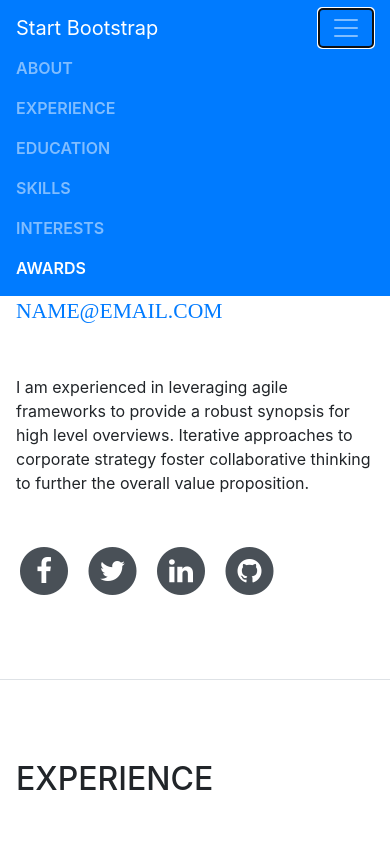
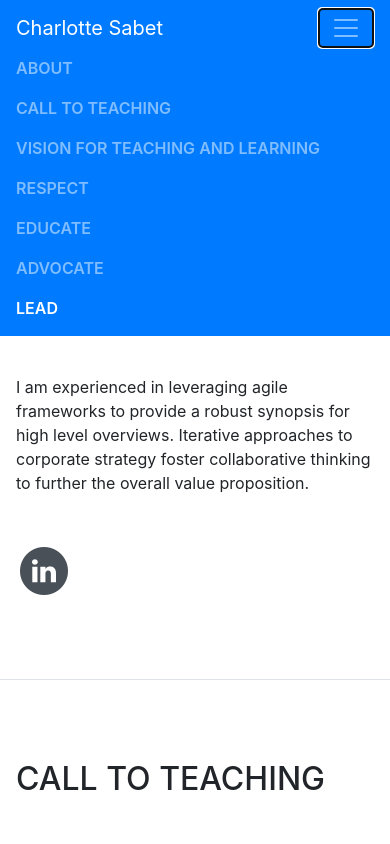
Before and after one commit to dmacauyag/charlotte-portfolio, a website with bundled scripts: page index.html in a window 390 px wide. Both pictures are taken after a click on the button "Toggle navigation". Shown: the top 844 px of the page. Built offline with nearby package versions, Linux system fonts and the light colour scheme; a web font is replaced by a local one.

Commit message:
initial setup of site content

```diff
--- a/index.html
+++ b/index.html
@@ -8,7 +8,7 @@
     <meta name="description" content="">
     <meta name="author" content="">
 
-    <title>Resume - Start Bootstrap Theme</title>
+    <title>Charlotte Sabet Portfolio</title>
 
     <!-- Bootstrap core CSS -->
     <link href="vendor/bootstrap/css/bootstrap.min.css" rel="stylesheet">
@@ -29,7 +29,7 @@
 
     <nav class="navbar navbar-expand-lg navbar-dark bg-primary fixed-top" id="sideNav">
       <a class="navbar-brand js-scroll-trigger" href="#page-top">
-        <span class="d-block d-lg-none">Start Bootstrap</span>
+        <span class="d-block d-lg-none">Charlotte Sabet</span>
         <span class="d-none d-lg-block">
           <img class="img-fluid img-profile rounded-circle mx-auto mb-2" src="img/profile.jpg" alt="">
         </span>
@@ -43,19 +43,22 @@
             <a class="nav-link js-scroll-trigger" href="#about">About</a>
           </li>
           <li class="nav-item">
-            <a class="nav-link js-scroll-trigger" href="#experience">Experience</a>
+            <a class="nav-link js-scroll-trigger" href="#call-to-teaching">Call to Teaching</a>
           </li>
           <li class="nav-item">
-            <a class="nav-link js-scroll-trigger" href="#education">Education</a>
+            <a class="nav-link js-scroll-trigger" href="#vision-for-teaching-and-learning">Vision for Teaching and Learning</a>
           </li>
           <li class="nav-item">
-            <a class="nav-link js-scroll-trigger" href="#skills">Skills</a>
+            <a class="nav-link js-scroll-trigger" href="#respect">Respect</a>
           </li>
           <li class="nav-item">
-            <a class="nav-link js-scroll-trigger" href="#interests">Interests</a>
+            <a class="nav-link js-scroll-trigger" href="#educate">Educate</a>
           </li>
           <li class="nav-item">
-            <a class="nav-link js-scroll-trigger" href="#awards">Awards</a>
+            <a class="nav-link js-scroll-trigger" href="#advocate">Advocate</a>
+          </li>
+          <li class="nav-item">
+            <a class="nav-link js-scroll-trigger" href="#lead">Lead</a>
           </li>
         </ul>
       </div>
@@ -65,43 +68,19 @@
 
       <section class="resume-section p-3 p-lg-5 d-flex d-column" id="about">
         <div class="my-auto">
-          <h1 class="mb-0">Clarence
-            <span class="text-primary">Taylor</span>
+          <h1 class="mb-0">Charlotte
+            <span class="text-primary">Sabet</span>
           </h1>
-          <div class="subheading mb-5">3542 Berry Street · Cheyenne Wells, CO 80810 · (317) 585-8468 ·
-            <a href="mailto:name@email.com">name@email.com</a>
+          <div class="subheading mb-5">Culver City, CA 90232 · (424) 298-7373 ·
+            <a href="mailto:charlottesabet@gmail.com">charlottesabet@gmail.com</a>
           </div>
           <p class="mb-5">I am experienced in leveraging agile frameworks to provide a robust synopsis for high level overviews. Iterative approaches to corporate strategy foster collaborative thinking to further the overall value proposition.</p>
           <ul class="list-inline list-social-icons mb-0">
             <li class="list-inline-item">
-              <a href="#">
-                <span class="fa-stack fa-lg">
-                  <i class="fa fa-circle fa-stack-2x"></i>
-                  <i class="fa fa-facebook fa-stack-1x fa-inverse"></i>
-                </span>
-              </a>
-            </li>
-            <li class="list-inline-item">
-              <a href="#">
-                <span class="fa-stack fa-lg">
-                  <i class="fa fa-circle fa-stack-2x"></i>
-                  <i class="fa fa-twitter fa-stack-1x fa-inverse"></i>
-                </span>
-              </a>
-            </li>
-            <li class="list-inline-item">
-              <a href="#">
+              <a href="https://www.linkedin.com/in/charlottesabet/" target="_blank">
                 <span class="fa-stack fa-lg">
                   <i class="fa fa-circle fa-stack-2x"></i>
                   <i class="fa fa-linkedin fa-stack-1x fa-inverse"></i>
-                </span>
-              </a>
-            </li>
-            <li class="list-inline-item">
-              <a href="#">
-                <span class="fa-stack fa-lg">
-                  <i class="fa fa-circle fa-stack-2x"></i>
-                  <i class="fa fa-github fa-stack-1x fa-inverse"></i>
                 </span>
               </a>
             </li>
@@ -109,9 +88,9 @@
         </div>
       </section>
 
-      <section class="resume-section p-3 p-lg-5 d-flex flex-column" id="experience">
+      <section class="resume-section p-3 p-lg-5 d-flex flex-column" id="call-to-teaching">
         <div class="my-auto">
-          <h2 class="mb-5">Experience</h2>
+          <h2 class="mb-5">Call to Teaching</h2>
 
           <div class="resume-item d-flex flex-column flex-md-row mb-5">
             <div class="resume-content mr-auto">
@@ -161,9 +140,9 @@
 
       </section>
 
-      <section class="resume-section p-3 p-lg-5 d-flex flex-column" id="education">
+      <section class="resume-section p-3 p-lg-5 d-flex flex-column" id="vision-for-teaching-and-learning">
         <div class="my-auto">
-          <h2 class="mb-5">Education</h2>
+          <h2 class="mb-5">Vision for Teaching and Learning</h2>
 
           <div class="resume-item d-flex flex-column flex-md-row mb-5">
             <div class="resume-content mr-auto">
@@ -191,9 +170,9 @@
         </div>
       </section>
 
-      <section class="resume-section p-3 p-lg-5 d-flex flex-column" id="skills">
+      <section class="resume-section p-3 p-lg-5 d-flex flex-column" id="respect">
         <div class="my-auto">
-          <h2 class="mb-5">Skills</h2>
+          <h2 class="mb-5">Respect</h2>
 
           <div class="subheading mb-3">Programming Languages &amp; Tools</div>
           <ul class="list-inline list-icons">
@@ -250,17 +229,52 @@
         </div>
       </section>
 
-      <section class="resume-section p-3 p-lg-5 d-flex flex-column" id="interests">
+      <section class="resume-section p-3 p-lg-5 d-flex flex-column" id="educate">
         <div class="my-auto">
-          <h2 class="mb-5">Interests</h2>
+          <h2 class="mb-5">Educate</h2>
           <p>Apart from being a web developer, I enjoy most of my time being outdoors. In the winter, I am an avid skiier and novice ice climber. During the warmer months here in Colorado, I enjoy mountain biking, free climbing, and kayaking.</p>
           <p class="mb-0">When forced indoors, I follow a number of sci-fi and fantasy genre movies and television shows, I am an aspiring chef, and I spend a large amount of my free time exploring the latest technolgy advancements in the front-end web development world.</p>
         </div>
       </section>
 
-      <section class="resume-section p-3 p-lg-5 d-flex flex-column" id="awards">
+      <section class="resume-section p-3 p-lg-5 d-flex flex-column" id="advocate">
         <div class="my-auto">
-          <h2 class="mb-5">Awards &amp; Certifications</h2>
+          <h2 class="mb-5">Advocate</h2>
+          <ul class="fa-ul mb-0">
+            <li>
+              <i class="fa-li fa fa-trophy text-warning"></i>
+              Google Analytics Certified Developer</li>
+            <li>
+              <i class="fa-li fa fa-trophy text-warning"></i>
+              Mobile Web Specialist - Google Certification</li>
+            <li>
+              <i class="fa-li fa fa-trophy text-warning"></i>
+              1<sup>st</sup>
+              Place - University of Colorado Boulder - Emerging Tech Competition 2009</li>
+            <li>
+              <i class="fa-li fa fa-trophy text-warning"></i>
+              1<sup>st</sup>
+              Place - University of Colorado Boulder - Adobe Creative Jam 2008 (UI Design Category)</li>
+            <li>
+              <i class="fa-li fa fa-trophy text-warning"></i>
+              2<sup>nd</sup>
+              Place - University of Colorado Boulder - Emerging Tech Competition 2008</li>
+            <li>
+            <li>
+              <i class="fa-li fa fa-trophy text-warning"></i>
+              1<sup>st</sup>
+              Place - James Buchanan High School - Hackathon 2006</li>
+            <li>
+              <i class="fa-li fa fa-trophy text-warning"></i>
+              3<sup>rd</sup>
+              Place - James Buchanan High School - Hackathon 2005</li>
+          </ul>
+        </div>
+      </section>
+
+      <section class="resume-section p-3 p-lg-5 d-flex flex-column" id="lead">
+        <div class="my-auto">
+          <h2 class="mb-5">Lead</h2>
           <ul class="fa-ul mb-0">
             <li>
               <i class="fa-li fa fa-trophy text-warning"></i>
--- /dev/null
+++ b/scss/_overrides.scss
@@ -0,0 +1,9 @@
+.navbar-dark .navbar-nav {
+  .nav-link {
+    color: rgba(255,255,255,.8);
+
+    &:hover {
+      color: #fff;
+    }
+  }
+}
--- a/scss/_variables.scss
+++ b/scss/_variables.scss
@@ -25,7 +25,7 @@ $green:   #28a745 !default;
 $teal:    #20c997 !default;
 $cyan:    #17a2b8 !default;
 
-$primary:       $orange !default;
+$primary:       $yellow !default;
 $secondary:     $gray-600 !default;
 $success:       $green !default;
 $info:          $cyan !default;
--- a/scss/resume.scss
+++ b/scss/resume.scss
@@ -7,3 +7,5 @@
 @import "resume-item.scss";
 @import "bootstrap-overrides.scss";
 // Components
+
+@import "overrides.scss";
```
Also changed, not shown: css/resume.css, css/resume.min.css, 2 other files.
